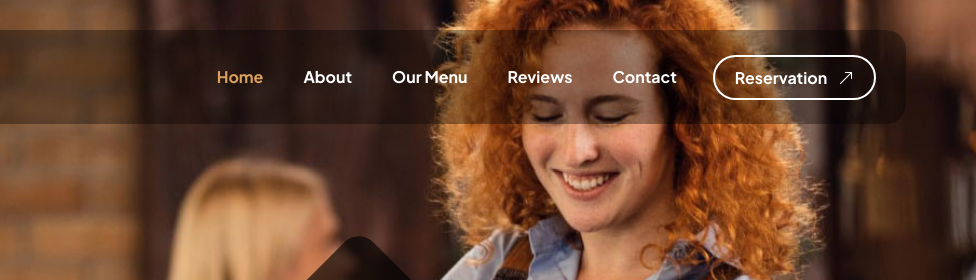
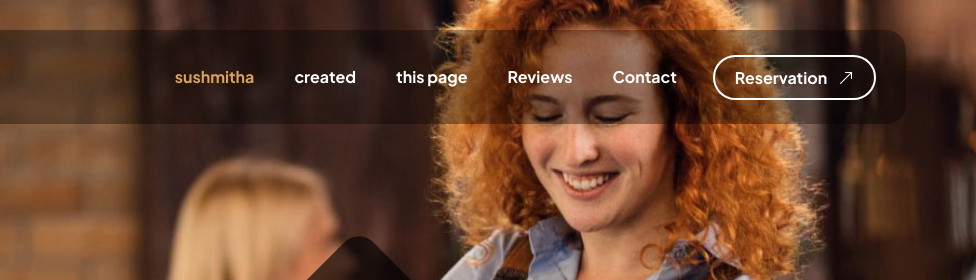
Before and after one commit to sushmithaa04/devops-project, a plain HTML site: page index.html in a window 1280 px wide. Shown: the top 280 px of the page, 304-1280 px from the left. Drawn offline with Linux system fonts and the light colour scheme.

Commit message:
Update index.html

```diff
--- a/index.html
+++ b/index.html
@@ -52,15 +52,15 @@ Bootstrap 5 HTML CSS Template
                         <div class="collapse navbar-collapse" id="navbarNav">
                             <ul class="navbar-nav ms-lg-auto">
                                 <li class="nav-item">
-                                    <a class="nav-link click-scroll" href="#section_1">Home</a>
+                                    <a class="nav-link click-scroll" href="#section_1">sushmitha</a>
                                 </li>
 
                                 <li class="nav-item">
-                                    <a class="nav-link click-scroll" href="#section_2">About</a>
+                                    <a class="nav-link click-scroll" href="#section_2">created</a>
                                 </li>
 
                                 <li class="nav-item">
-                                    <a class="nav-link click-scroll" href="#section_3">Our Menu</a>
+                                    <a class="nav-link click-scroll" href="#section_3">this page</a>
                                 </li>
 
                                 <li class="nav-item">
```
